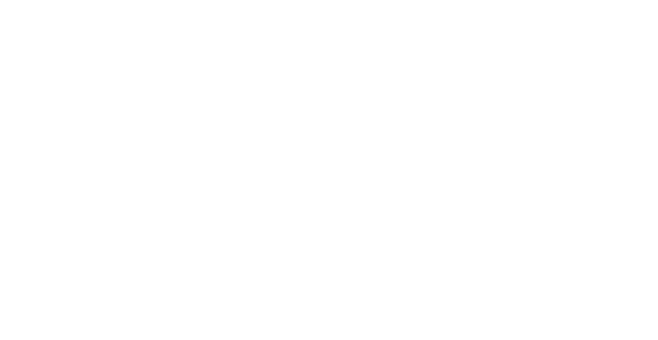
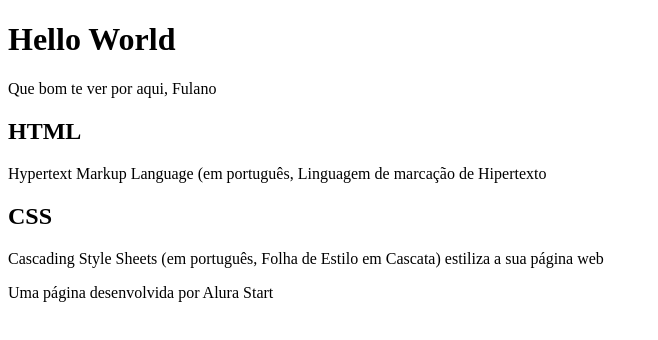
Before and after one commit to Fabi-Morelli/HelloWorld, a plain HTML site: page index.html in a window 1280 px wide. Shown: the whole page, without its empty margins (0-658 px from the left). Drawn offline with Linux system fonts and the light colour scheme.

Commit message:
Inserindo textos

```diff
--- a/index.html
+++ b/index.html
@@ -6,6 +6,18 @@
     <title>Hello World</title>
 </head>
 <body>
-
+    <header>
+        <h1>Hello World</h1>
+        <p>Que bom te ver por aqui, Fulano</p>
+    </header>
+    <section>
+        <h2>HTML</h2>
+        <P>Hypertext Markup Language (em português, Linguagem de marcação de Hipertexto</P>
+        <h2>CSS</h2>
+        <p>Cascading Style Sheets (em português, Folha de Estilo em Cascata) estiliza a sua página web</p>
+    </section>
+    <footer>
+        <p>Uma página desenvolvida por Alura Start</p>
+    </footer>
 </body>
 </html>
```
